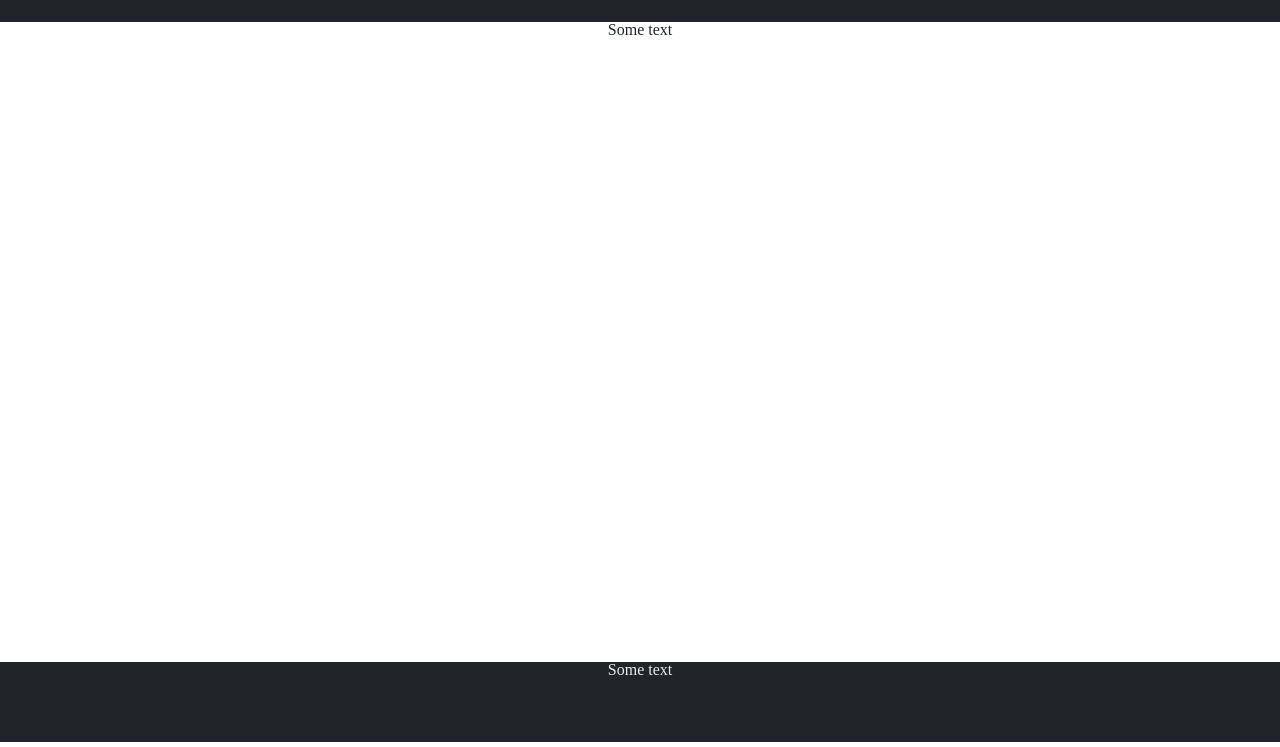
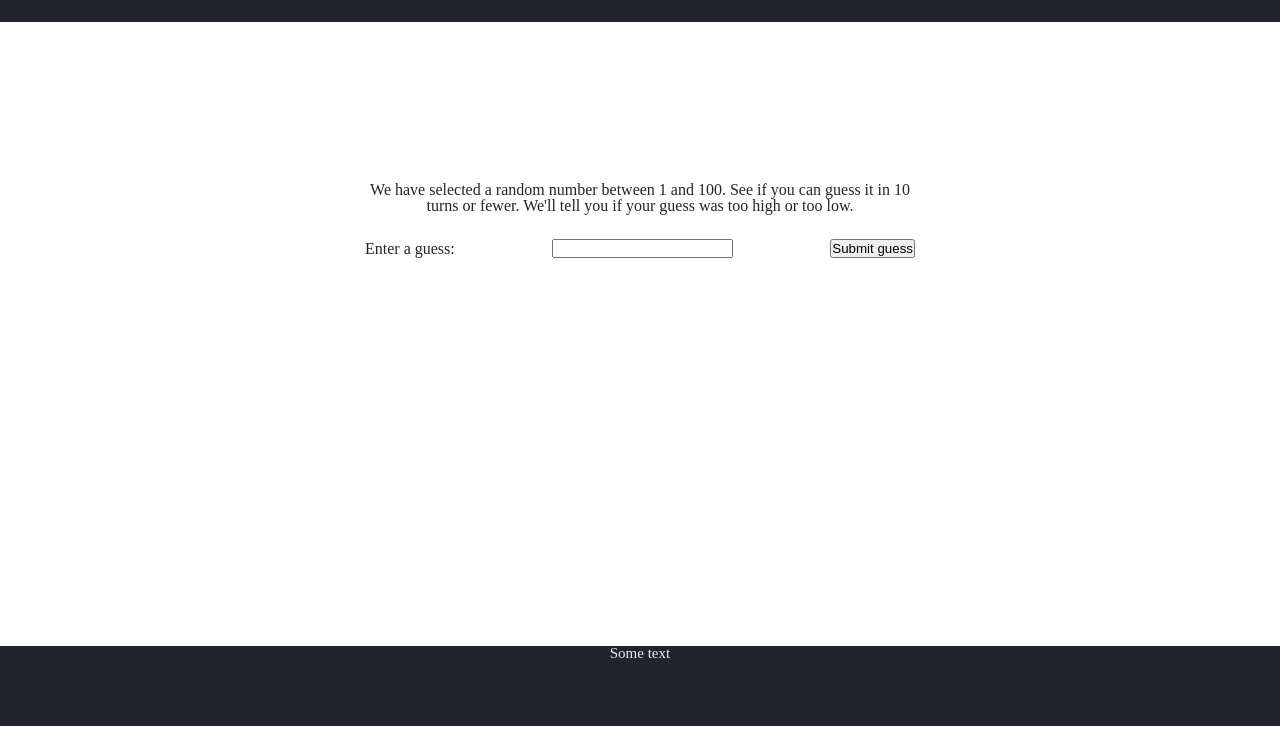
Before and after one commit to aleksvodopianov/NumberGuessingGame, a website: page src/index.html in a window 1280 px wide. Shown: the part 53-800 px from the top of the page. Drawn offline with nearby package versions, Linux system fonts and the light colour scheme; files that its build step writes are made by us from their sources.

Commit message:
create markup

```diff
--- a/src/index.html
+++ b/src/index.html
@@ -15,7 +15,18 @@
             <main>
                 <div class="layout">
                     <div id="content">
-                        <p>Some text</p>
+                        <p class="content_description flex">We have selected a random number between 1 and 100. See if you can guess it in 10 turns or fewer. We'll tell you if your guess was too high or too low.</p>
+
+                        <div class="form flex">
+                            <label for="guessField">Enter a guess: </label>
+                            <input type="text" id="guessField" class="guessField">
+                            <input type="submit" value="Submit guess" class="guessSubmit">
+                        </div>
+                        <div class="resultParas flex">
+                            <p class="guesses"></p>
+                            <p class="lastResult"></p>
+                            <p class="lowOrHi"></p>
+                        </div>
                     </div>
                     <div id="sidebar"></div>
                     <aside></aside>
--- a/src/sass/global/_styles.scss
+++ b/src/sass/global/_styles.scss
@@ -15,13 +15,23 @@
 main {
 	display:block;
 	width:100%;
-	min-height: 90vh;
+	min-height: 88vh;
 	position: relative;
 	color: $font-color-dark;
 }
+.flex {
+	display: flex;
+	justify-content: center;
+	align-items: center;
+	text-align: center;
+}
 #content{
+	width: 550px;
+	height: auto;
 	position: relative;
 	padding-bottom: 90px;
+	margin-top: 20vh;
+	margin-bottom: 20vh;
 }
 #sidebar {
 	position: relative;
@@ -29,3 +39,12 @@ main {
 aside{
 	position: relative;
 }
+footer {
+	position: absolute;
+	left: 0;
+	bottom: 0;
+	width: 100%;
+	height: 80px;
+	color: $font-color-light;
+	background: #212529;
+}
--- a/src/sass/partials/_footer.scss
+++ b/src/sass/partials/_footer.scss
@@ -1,15 +1,5 @@
 footer {
-	// display:block;
-	// margin:0 0 0;
-	// padding:0 0 0;
-
-
-	position: absolute;
-	left: 0;
-	bottom: 0;
-	width: 100%;
-	height: 80px;
-	margin-top: -80px;
-	color: $font-color-light;
-	background: #212529;
+	p {
+		font-size: 15px;
+	}
 }
--- /dev/null
+++ b/src/sass/partials/_main.scss
@@ -0,0 +1,12 @@
+.layout {
+    .lastResult {
+        color: white;
+        padding: 3px;
+    }
+    .guessField {
+        margin: 0 auto;
+    }
+    .content_description {
+        margin-bottom: 25px;
+    }
+}
--- a/src/sass/style.scss
+++ b/src/sass/style.scss
@@ -7,3 +7,4 @@
 
 @import "partials/header.scss";
 @import "partials/footer.scss";
+@import "partials/main.scss";
```
Also changed, not shown: dist/css/style.css, dist/css/style.min.css, dist/index.html.
